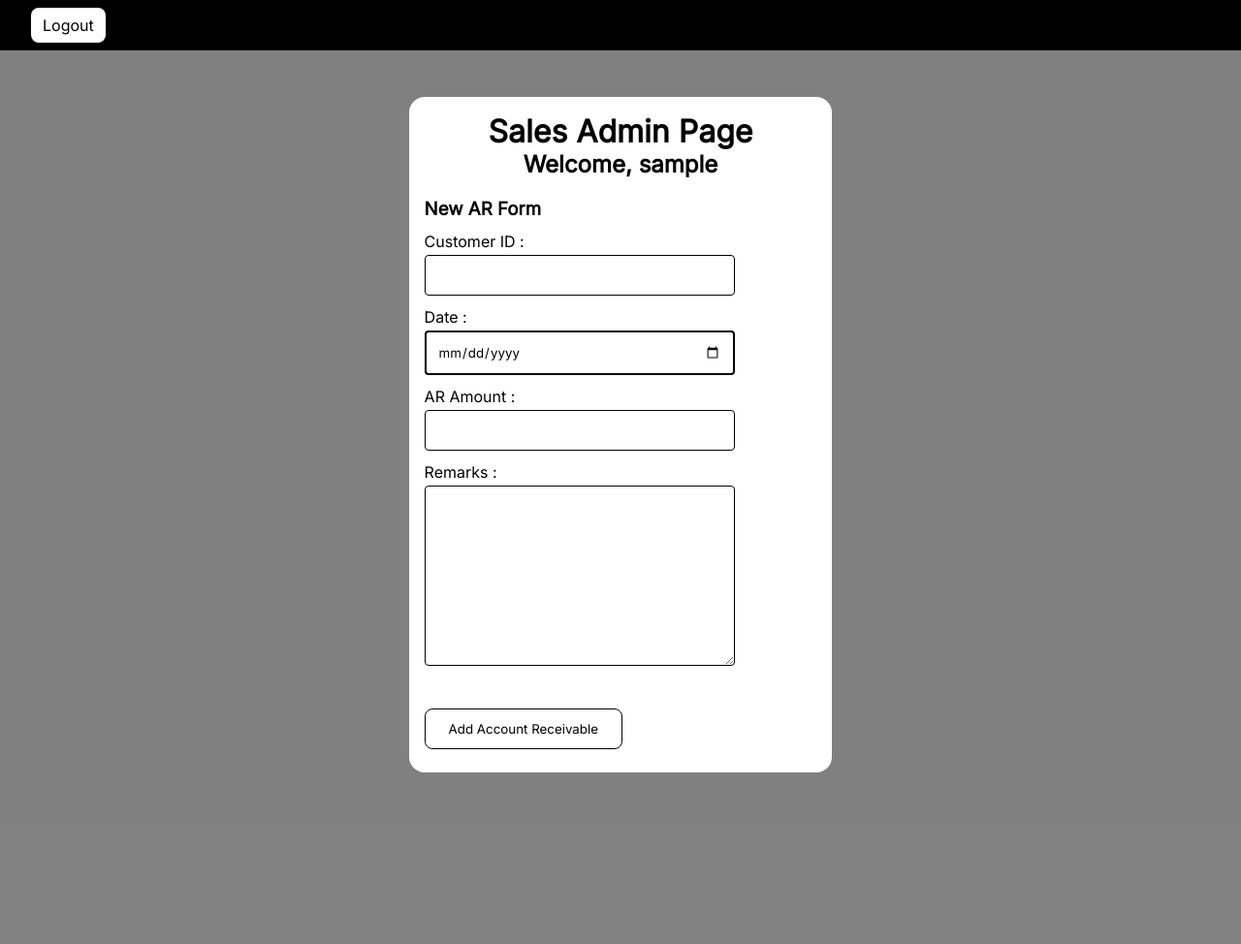
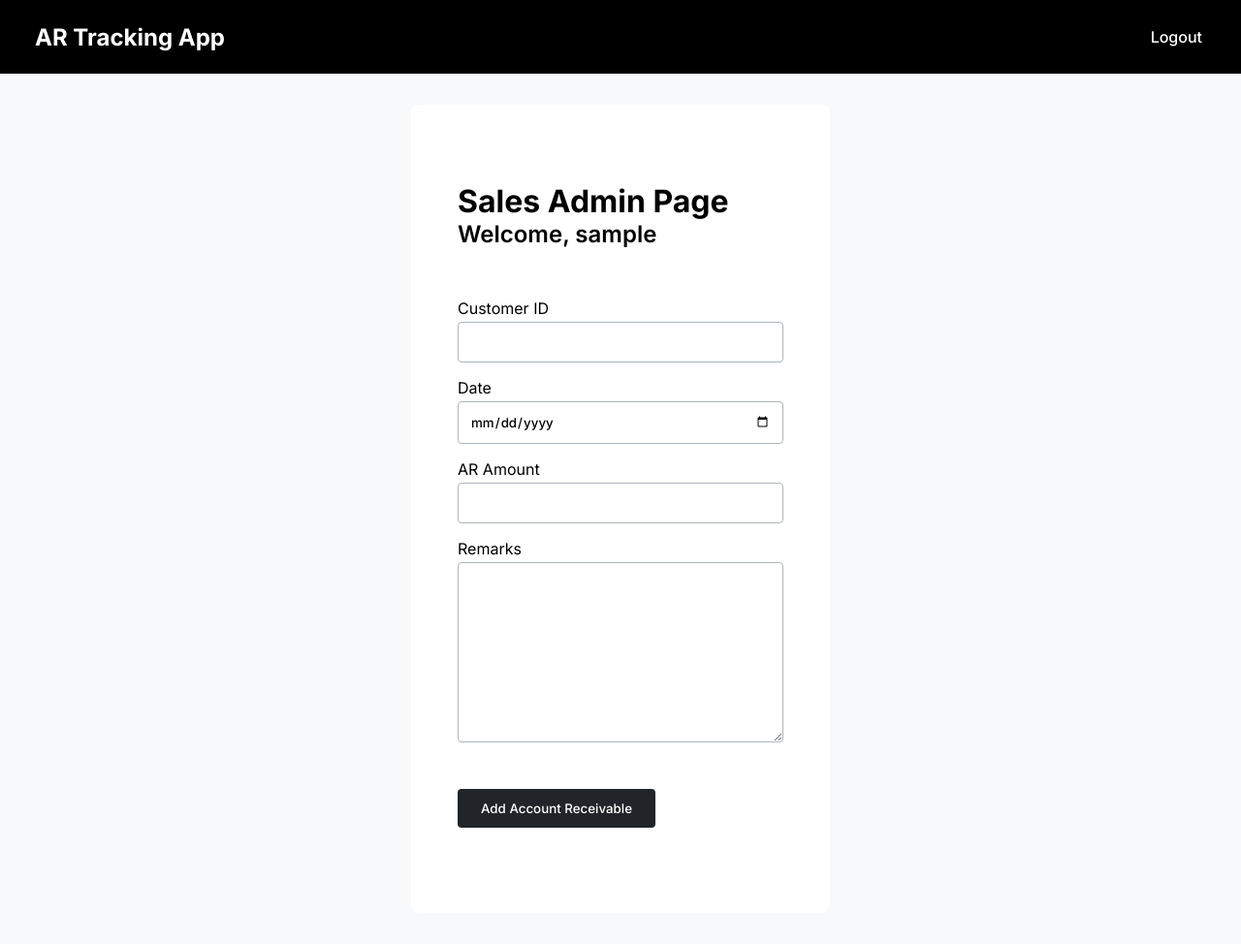
Before and after one commit to samuelms21/uts-mwd, a Flask app: page /sales in a window 1280 px wide. Shown: the whole page at 97% size. Before the commit the page ends 797 px from the top, so only its background shows below. Run offline with Flask 2, Linux system fonts and the light colour scheme; the visitor is signed in with stand-in values (Sample User, id 1); some libraries are stand-ins or nearby versions.

Commit message:
update responsive design on sales, login, and finance page, initalize mobile menu creation (still working on it)

```diff
--- a/package/routes.py
+++ b/package/routes.py
@@ -1,7 +1,6 @@
 from package import app, db
-from flask import render_template, redirect, request, url_for, session
+from flask import render_template, redirect, request, url_for, session, flash
 from package.models import User, Invoice, Customer
-from flask import flash
 import string
 
 @app.route('/')
@@ -49,11 +48,11 @@ def login():
 
                 return redirect(url_for(session['role']))
             else:
-                flash('Wrong Password!')
+                flash('Wrong password', 'error')
                 return render_template('login.html', title=title)
 
         else:
-            flash('Wrong Username!')
+            flash('Username not found', 'error')
             return render_template('login.html', title=title)
 
     return render_template('login.html', title=title)
@@ -72,22 +71,20 @@ def add_invoice():
         amount = request.form.get('amount')
         remark = request.form.get('remark')
 
-        # print('Customer ID:', cust_id)
-        # print('Date:', date)
-        # print('Date data type:', type(date))
-        # print('Amount:', amount)
-        # print('Remark:', remark)
-
         # Check if cust_id exists
         if Customer.query.filter_by(cust_id=cust_id).first():
             # User exists, proceed to add invoice to database
             new_invoice = Invoice(cust_id, date, amount, remark, status=False)
             db.session.add(new_invoice)
             db.session.commit()
-            return redirect(url_for('sales', message='New invoice added to database.'))
+            flash('Invoice succesfully added', 'success')
+            return redirect(url_for('sales'))
+        else:
+            # cust_id does not exist in db
+            flash('Customer not found', 'error')
+            return redirect(url_for('sales'))
 
-        # cust_id does not exist in db
-        return redirect(url_for('sales', message='Customer does not exist.'))
+        return redirect(url_for('sales'))
 
 def change_date_format(date:str):
     months_in_year = ['','January', 'February', 'March', 'April', 'May', 'June', 'July', 'August', 'September', 'October', 'November', 'December']
--- /dev/null
+++ b/package/static/index.js
@@ -0,0 +1,11 @@
+const navbar = document.querySelector("nav");
+//   const header = document.querySelector("header");
+const mobileMenu = document.querySelector("#mobileMenu");
+
+// mobileMenu.addEventListener("click", function () {
+//   if (navbar.style.display === "none") {
+//     navbar.style.display = "block";
+//   } else {
+//     navbar.style.display = "none";
+//   }
+// });
--- a/package/static/style.css
+++ b/package/static/style.css
@@ -1,7 +1,19 @@
-@import url("https://fonts.googleapis.com/css2?family=Inter&display=swap");
+@import url("https://fonts.googleapis.com/css2?family=Inter:wght@400;500;600;700&display=swap");
+@import url("https://cdn.jsdelivr.net/npm/bootstrap-icons@1.9.1/font/bootstrap-icons.css");
 
 :root {
   font-size: 16px;
+  --grey-100: #f8f9fa;
+  --grey-200: #e9ecef;
+  --grey-500: #adb5bd;
+  --grey-700: #41474e;
+  --grey-800: #343a40;
+  --grey-900: #212529;
+  --grey-900-dark: #121417;
+  --error: #e5383b;
+  --error-dark: #ba181b;
+  --success: #38b000;
+  --success-dark: #008000;
 }
 
 ::-webkit-scrollbar {
@@ -17,132 +29,181 @@
   background: rgba(200, 200, 200, 0.6);
   border-radius: 5px;
 }
-
+html {
+  overflow-x: hidden;
+}
 * {
   padding: 0;
   margin: 0;
   box-sizing: border-box;
   font-family: "Inter", sans-serif;
 }
-
-header {
+.nav-link {
   background-color: black;
   color: white;
-  padding: 1rem 2rem;
+  font-weight: 500;
+  padding: 0.75rem 1rem;
+  border-radius: 0.25rem;
+  text-decoration: none;
+  cursor: pointer;
 }
-
-a {
+.nav-link:hover,
+.nav-link:active {
+  background-color: var(--grey-900);
+}
+.flex-container {
+  display: flex;
+}
+.fw-500 {
+  font-weight: 500;
+}
+.fw-600 {
+  font-weight: 600;
+}
+.fw-700 {
+  font-weight: 700;
+}
+form {
+  margin-top: 2rem;
+}
+.form-input {
+  margin: 1rem 0;
+}
+.text-black {
   color: black;
-  background-color: white;
-  padding: 0.5rem 0.75rem;
-  border-radius: 0.5rem;
-  text-decoration: none;
 }
-
-.form-input {
-  margin: 0.75rem 0;
+.text-grey-900 {
+  color: var(--grey-900);
 }
-
+.text-grey-800 {
+  color: var(--grey-800);
+}
+.text-grey-700 {
+  color: var(--grey-700);
+}
+.text-center {
+  text-align: center;
+}
+.border-grey-500 {
+  border: 1px solid var(--grey-500);
+}
+.bg-grey-100 {
+  background-color: var(--grey-100);
+}
 .btn {
   margin: 0.5rem 0;
-  background-color: white;
+  background-color: var(--grey-900);
+  color: white;
   padding: 0.75rem 1.5rem;
-  border: 1px solid black;
   cursor: pointer;
-  border-radius: 0.5rem;
+  border-radius: 0.25rem;
+  border: none;
+  font-weight: 500;
 }
-
 .btn:hover,
 .btn:active {
+  background-color: var(--grey-900-dark);
+}
+header {
+  justify-content: space-between;
+  align-items: center;
+  padding: 1rem 1.5rem;
   background-color: black;
   color: white;
 }
-
+nav {
+  display: block;
+}
 input[type="text"],
-input[type="number"],
 input[type="password"],
 input[type="date"],
+input[type="number"],
 textarea {
   margin-top: 0.25rem;
-  border: 1px solid black;
   border-radius: 0.25rem;
   padding: 0.75rem;
-  width: 20rem;
+  width: 21rem;
+  outline-color: var(--grey-800);
 }
-
 input[type="text"]:focus,
+input[type="password"]:focus,
+input[type="date"]:focus,
 input[type="number"]:focus,
-input[type="password"]:focus,
-textarea:focus,
-input[type="date"] {
-  border: 2px solid black;
+textarea:focus {
+  background-color: var(--grey-200);
 }
-
+#brand {
+  margin: 0 0.75rem;
+}
+#mobileMenu {
+  display: none;
+}
 .alert {
-  border: 1px solid black;
-  border-radius: 0.5rem;
+  border-radius: 0.25rem;
   padding: 0.75rem 1rem;
+  width: 100%;
+  color: white;
+  margin: 1rem 0;
 }
-
+.alert-error {
+  background-color: var(--error);
+}
+.alert-success {
+  background-color: var(--success);
+}
+@media only screen and (max-width: 768px) {
+  header {
+    padding: 1rem;
+    flex-direction: column;
+    justify-content: flex-start;
+    align-items: flex-start;
+  }
+  #mobileMenu {
+    display: block;
+  }
+  #brand-container {
+    align-items: center;
+    justify-content: space-between;
+  }
+}
 li {
   list-style: none;
 }
-
 .finance-container {
-  background-color: #808080;
   padding: 1rem;
 }
-
 .flex-container-finance {
-  background-color: #f4f4f4;
+  background-color: white;
   display: flex;
-  justify-content: space-around;
+  justify-content: space-between;
   align-items: center;
   margin-bottom: 2rem;
   border-radius: 0.5rem;
-  height: 5rem;
+  padding: 1rem 2rem;
 }
-
-.flex-item-finance {
-  display: flex;
-  flex-direction: column;
-  align-items: center;
-}
-
-.main-finance-text {
-  margin-top: 0.25rem;
-  font-weight: 600;
-  text-align: justified;
-  font-size: 1.4rem;
-}
-
 .small-finance-text {
   color: #808080;
 }
-
 .header-finance-container {
   width: 100%;
-  background-color: #b2beb5;
+  /* background-color: #b2beb5; */
   margin-bottom: 2rem;
-  border-radius: 0.5rem;
+  border-radius: 0.25rem;
+  padding: 1rem;
+  align-items: center;
+  justify-content: space-between;
 }
-
-.header-finance-item {
-  display: flex;
-  padding: 0rem 2rem;
-  justify-content: space-between;
-  align-items: center;
-  height: 4rem;
+@media only screen and (max-width: 768px) {
+  .header-finance-container {
+    flex-direction: column;
+  }
+  #submitFinanceButton {
+    margin-top: 1rem;
+    width: 100%;
+  }
 }
-
-.header-finance-text {
-  font-weight: 700;
-  text-align: justified;
-  font-size: 2rem;
-}
-
 #submitFinanceButton {
-  background-color: #4caf50;
+  background-color: var(--success);
   font-size: 0.8rem;
   border: none;
   color: white;
@@ -153,48 +214,59 @@ li {
   border-radius: 0.75rem;
   text-transform: uppercase;
 }
-
 #submitFinanceButton:hover,
 #submitFinanceButton:active {
-  background-color: #18652f;
+  background-color: var(--success-dark);
   cursor: pointer;
-  transition-duration: 0.4s;
+  transition-duration: 0.2s;
 }
-
-.login-item {
-  width: 30%;
-  height: 30rem;
-  margin: 2rem auto;
-  padding: 1rem;
-  text-align: center;
-  display: flex;
+.form-container {
+  margin: 2rem 0;
+  padding: 5rem 3rem;
   background-color: white;
+  border-radius: 0.5rem;
+}
+.invoice-item {
   align-items: center;
-  flex-direction: column;
-  justify-content: center;
-  border-radius: 1rem;
+  justify-content: space-between;
+  width: 70%;
 }
-
-#login-page-container {
+.invoice-info,
+.invoice-price {
+  width: 50%;
+}
+.invoice-info {
+  padding-right: 1rem;
+}
+@media only screen and (max-width: 768px) {
+  .invoice-item {
+    flex-direction: column;
+    justify-content: flex-start;
+  }
+  .invoice-info,
+  .invoice-price {
+    width: 100%;
+  }
+  .invoice-price {
+    margin-top: 1rem;
+  }
+  .flex-container-finance {
+    justify-content: space-between;
+    padding: 1.5rem;
+  }
+}
+.form-div-container {
+  background-color: var(--grey-100);
   min-height: 100vh;
   display: flex;
   justify-content: center;
   align-items: center;
-  background: url("./images/login_back.jpg");
-  background-size: cover;
 }
-
-.alert-red {
-  padding: 1rem 0;
-  color: red;
-}
-
 .sales-container {
   background-color: #808080;
   padding: 1rem;
   min-height: 100vh;
 }
-
 .finance-item {
   width: 35%;
   height: 100%;
@@ -205,11 +277,6 @@ li {
   flex-direction: column;
   border-radius: 1rem;
 }
-
-.header-text-finance {
-  text-align: center;
-}
-
 #total-ar {
   background-color: white;
   border-radius: 0.5rem;
@@ -217,7 +284,7 @@ li {
   padding: 0.75rem;
 }
 
-input[type="checkbox"]{
+input[type="checkbox"] {
   appearance: none;
   -webkit-appearance: none;
   height: 3rem;
@@ -231,7 +298,7 @@ input[type="checkbox"]{
   outline: none;
 }
 
-input[type="checkbox"]:after{
+input[type="checkbox"]:after {
   font-family: "Font Awesome 5 Free";
   font-weight: 900;
   content: "\f00c";
@@ -240,12 +307,12 @@ input[type="checkbox"]:after{
   display: none;
 }
 
-input[type="checkbox"]:hover{
+input[type="checkbox"]:hover {
   background-color: #a5a5a5;
 }
 
-input[type="checkbox"]:checked{
-  background-color: #5bcd3e
+input[type="checkbox"]:checked {
+  background-color: var(--success);
 }
 
 input[type="checkbox"]:checked:after {
--- a/package/templates/base.html
+++ b/package/templates/base.html
@@ -4,25 +4,44 @@
     <meta charset="UTF-8" />
     <meta http-equiv="X-UA-Compatible" content="IE=edge" />
     <meta name="viewport" content="width=device-width, initial-scale=1.0" />
-    <link rel="stylesheet" href="{{ url_for('static', filename='style.css') }}" />
-    <link rel="stylesheet" href="https://use.fontawesome.com/releases/v5.13.0/css/all.css" />
+    <link
+      rel="stylesheet"
+      href="{{ url_for('static', filename='style.css') }}"
+    />
+    <link
+      rel="stylesheet"
+      href="https://use.fontawesome.com/releases/v5.13.0/css/all.css"
+    />
     <title>{{ title }} - AR Tracking App</title>
   </head>
   <body>
-    <header>
-      {% if not session.username %}
-      <a href="{{ url_for('login') }}">Login</a>
-      {% else %}
-      <a href="{{ url_for('logout') }}">Logout</a>
-      {% endif %} {% if session.role == 'manager' %}
-      <a href="{{ url_for('manager') }}">Manage Invoices</a>
-      <a href="{{ url_for('manager_cust') }}">Manage Customer Data</a>
-      {% endif %}
+    <header class="flex-container">
+      <div class="flex-container" id="brand-container">
+        <h2 id="brand" class="fw-700">AR Tracking App</h2>
+        <a class="nav-link" id="mobileMenu">
+          <img
+            src="{{ url_for('static', filename='images/mobile-menu.png')}}"
+          />
+        </a>
+      </div>
+      <nav class="flex-container">
+        {% if not session.username %}
+        <a href="{{ url_for('login') }}" class="nav-link">Login</a>
+        {% else %}
+        <a href="{{ url_for('logout') }}" class="nav-link">Logout</a>
+        {% endif %} {% if session.role == 'manager' %}
+        <a href="{{ url_for('manager') }}" class="nav-link">Manage Invoices</a>
+        <a href="{{ url_for('manager_cust') }}" class="nav-link"
+          >Manage Customer Data</a
+        >
+        {% endif %}
+      </nav>
     </header>
     <main>
       {% if message %}
       <div class="alert">{{ message }}</div>
       {% endif %} {% block content %}{% endblock %}
     </main>
+    <script src="{{ url_for('static', filename='index.js' )}}"></script>
   </body>
 </html>
--- a/package/templates/sales.html
+++ b/package/templates/sales.html
@@ -1,32 +1,61 @@
 {% extends "base.html" %} {% block content %}
-<div class="sales-container">
-  <div class="finance-item">
-    <div class="header-text-finance">
+<div class="form-div-container">
+  <div class="form-container">
+    <div>
       <h1>{{ session.role.capitalize() }} Admin Page</h1>
-      <h2>Welcome, {{ session.username }}</h2>
+      <h2 class="fw-600">Welcome, {{ session.username }}</h2>
       <br />
     </div>
-    <h3>New AR Form</h3>
     <form action="/add_invoice" method="post" autocomplete="off">
+      {% with messages = get_flashed_messages(with_categories=True) %} {% if
+      messages %} {% for category, message in messages %}
+      <div class="alert alert-{{ category }} fw-500 text-center">
+        {{ message }}
+      </div>
+      {% endfor %} {% endif %} {% endwith %}
       <div class="form-input">
-        <label for="cust_id">Customer ID :</label>
+        <label for="cust_id">Customer ID</label>
         <br />
-        <input type="number" name="cust_id" id="cust_id" required />
+        <input
+          type="number"
+          name="cust_id"
+          id="cust_id"
+          class="fw-500 border-grey-500"
+          required
+        />
       </div>
       <div class="form-input">
-        <label for="date">Date :</label>
+        <label for="date">Date</label>
         <br />
-        <input type="date" name="date" id="date" required />
+        <input
+          type="date"
+          name="date"
+          id="date"
+          class="fw-500 border-grey-500"
+          required
+        />
       </div>
       <div class="form-input">
-        <label for="amount">AR Amount :</label>
+        <label for="amount">AR Amount</label>
         <br />
-        <input type="number" name="amount" id="amount" required />
+        <input
+          type="number"
+          name="amount"
+          id="amount"
+          class="fw-500 border-grey-500"
+          required
+        />
       </div>
       <div class="form-input">
-        <label for="remark">Remarks :</label>
+        <label for="remark">Remarks</label>
         <br />
-        <textarea name="remark" id="remark" cols="30" rows="10"></textarea>
+        <textarea
+          name="remark"
+          id="remark"
+          rows="10"
+          cols="30"
+          class="fw-500 border-grey-500"
+        ></textarea>
       </div>
       <br />
       <input type="submit" value="Add Account Receivable" class="btn" />
```
Also changed, not shown: package/templates/finance.html (+20 -28 lines), package/templates/login.html (+16 -8 lines), package/static/images/mobile-menu.png (added), 1 other file.
